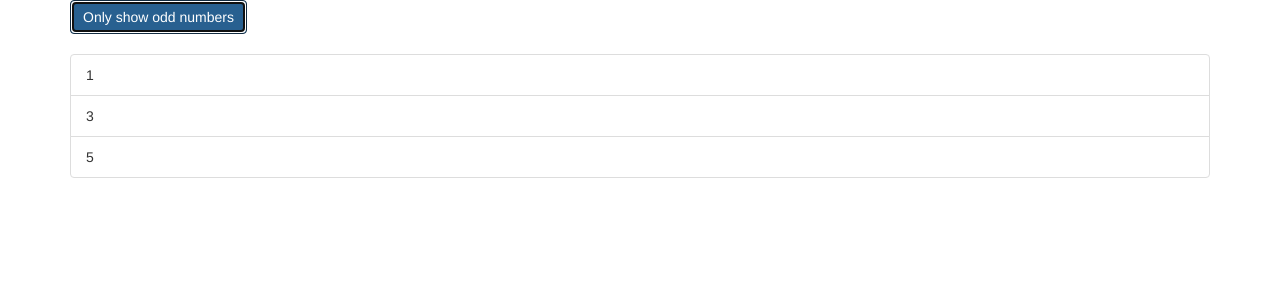
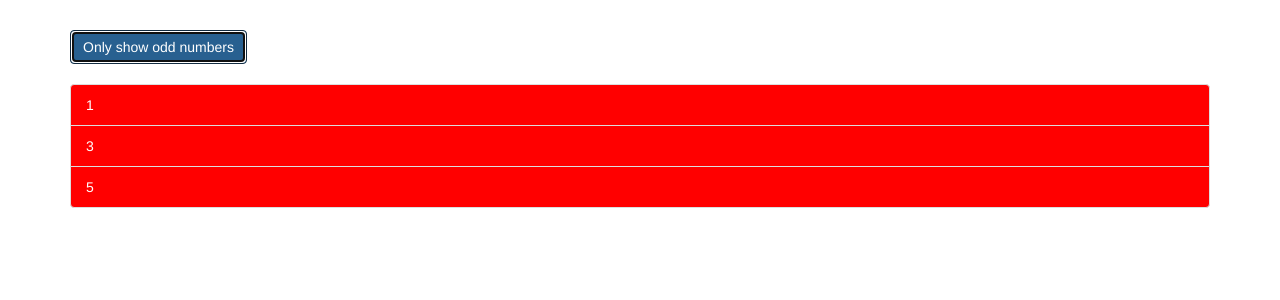
Before and after one commit to melarenina/DirectivesStart, an Angular app: page / in a window 1280 px wide. Both pictures are taken after a click on the button "Only show odd numbers". Shown: the top 300 px of the page. Built offline with nearby package versions, Linux system fonts and the light colour scheme.

Commit message:
ngClass and ngStyle Recap

```diff
--- a/src/app/app.component.css
+++ b/src/app/app.component.css
@@ -0,0 +1,7 @@
+.container{
+    margin-top: 30px;
+}
+
+.odd{
+    color: white;
+}
--- a/src/app/app.component.html
+++ b/src/app/app.component.html
@@ -9,18 +9,20 @@
         <div *ngIf="onlyOdd">
           <li
             class="list-group-item"
-            *ngFor="let number of oddNumbers"
+            [ngClass]="{odd: odd % 2 !== 0}"
+            [ngStyle]="{backgroundColor: odd % 2 !== 0 ? 'red' : 'transparent'}"
+            *ngFor="let odd of oddNumbers"
           >
-            {{ number }}
+            {{ odd }}
           </li>
         </div>
 
         <div *ngIf="!onlyOdd">
           <li
             class="list-group-item"
-            *ngFor="let number of evenNumbers"
+            *ngFor="let even of evenNumbers"
           >
-            {{ number }}
+            {{ even }}
           </li>
         </div>
 
```
